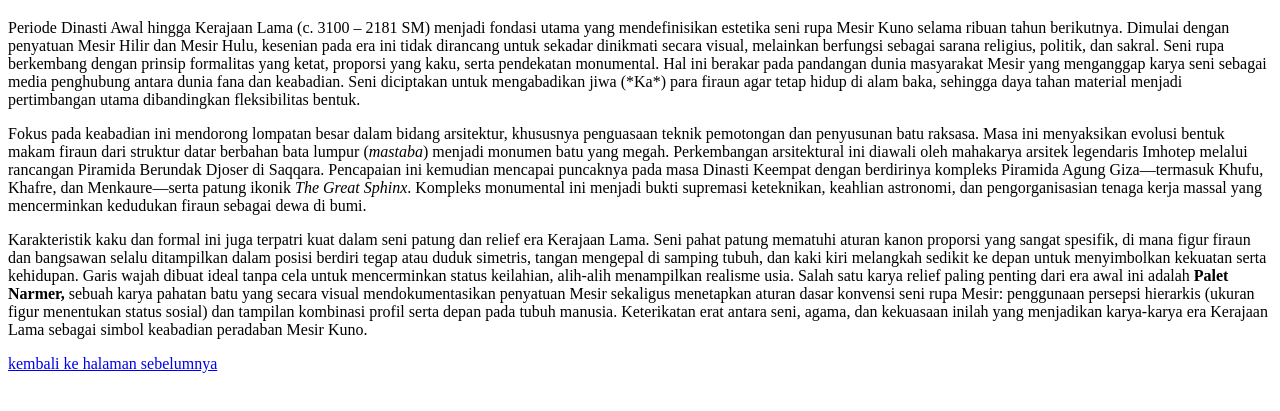
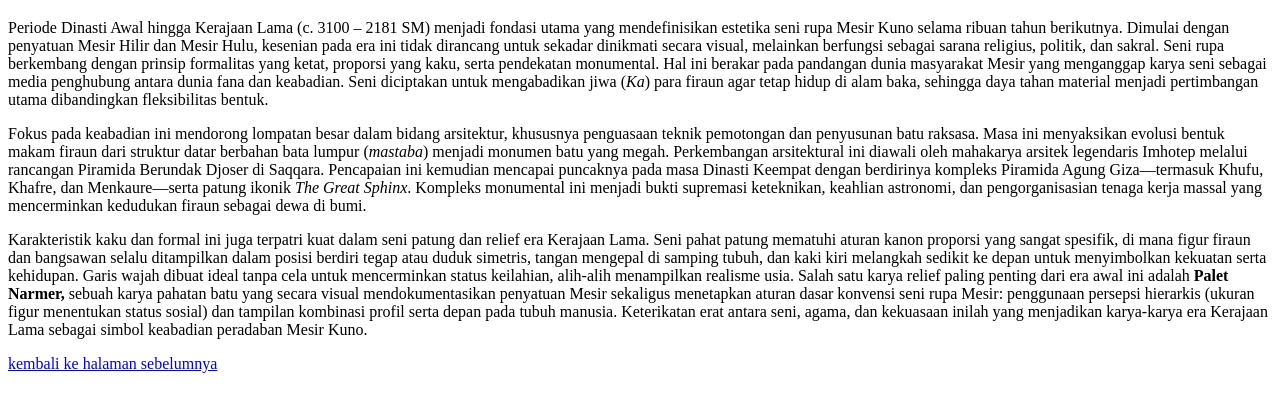
Before and after one commit to gabrielk25/week-02, a plain HTML site: page dinasti-awal.html in a window 1280 px wide. Shown: the part 61-472 px from the top of the page. Drawn offline with Linux system fonts and the light colour scheme.

Commit message:
Update dinasti-awal.html

```diff
--- a/dinasti-awal.html
+++ b/dinasti-awal.html
@@ -11,7 +11,7 @@
 <h1> Kerajaan Lama </h1>
 
 <p>
-Periode Dinasti Awal hingga Kerajaan Lama (c. 3100 – 2181 SM) menjadi fondasi utama yang mendefinisikan estetika seni rupa Mesir Kuno selama ribuan tahun berikutnya. Dimulai dengan penyatuan Mesir Hilir dan Mesir Hulu, kesenian pada era ini tidak dirancang untuk sekadar dinikmati secara visual, melainkan berfungsi sebagai sarana religius, politik, dan sakral. Seni rupa berkembang dengan prinsip formalitas yang ketat, proporsi yang kaku, serta pendekatan monumental. Hal ini berakar pada pandangan dunia masyarakat Mesir yang menganggap karya seni sebagai media penghubung antara dunia fana dan keabadian. Seni diciptakan untuk mengabadikan jiwa (*Ka*) para firaun agar tetap hidup di alam baka, sehingga daya tahan material menjadi pertimbangan utama dibandingkan fleksibilitas bentuk.
+Periode Dinasti Awal hingga Kerajaan Lama (c. 3100 – 2181 SM) menjadi fondasi utama yang mendefinisikan estetika seni rupa Mesir Kuno selama ribuan tahun berikutnya. Dimulai dengan penyatuan Mesir Hilir dan Mesir Hulu, kesenian pada era ini tidak dirancang untuk sekadar dinikmati secara visual, melainkan berfungsi sebagai sarana religius, politik, dan sakral. Seni rupa berkembang dengan prinsip formalitas yang ketat, proporsi yang kaku, serta pendekatan monumental. Hal ini berakar pada pandangan dunia masyarakat Mesir yang menganggap karya seni sebagai media penghubung antara dunia fana dan keabadian. Seni diciptakan untuk mengabadikan jiwa (<em>Ka</em>) para firaun agar tetap hidup di alam baka, sehingga daya tahan material menjadi pertimbangan utama dibandingkan fleksibilitas bentuk.
 </p>
 <p>
 Fokus pada keabadian ini mendorong lompatan besar dalam bidang arsitektur, khususnya penguasaan teknik pemotongan dan penyusunan batu raksasa. Masa ini menyaksikan evolusi bentuk makam firaun dari struktur datar berbahan bata lumpur (<em>mastaba</em>) menjadi monumen batu yang megah. Perkembangan arsitektural ini diawali oleh mahakarya arsitek legendaris Imhotep melalui rancangan Piramida Berundak Djoser di Saqqara. Pencapaian ini kemudian mencapai puncaknya pada masa Dinasti Keempat dengan berdirinya kompleks Piramida Agung Giza—termasuk Khufu, Khafre, dan Menkaure—serta patung ikonik <em>The Great Sphinx</em>. Kompleks monumental ini menjadi bukti supremasi keteknikan, keahlian astronomi, dan pengorganisasian tenaga kerja massal yang mencerminkan kedudukan firaun sebagai dewa di bumi.
```
